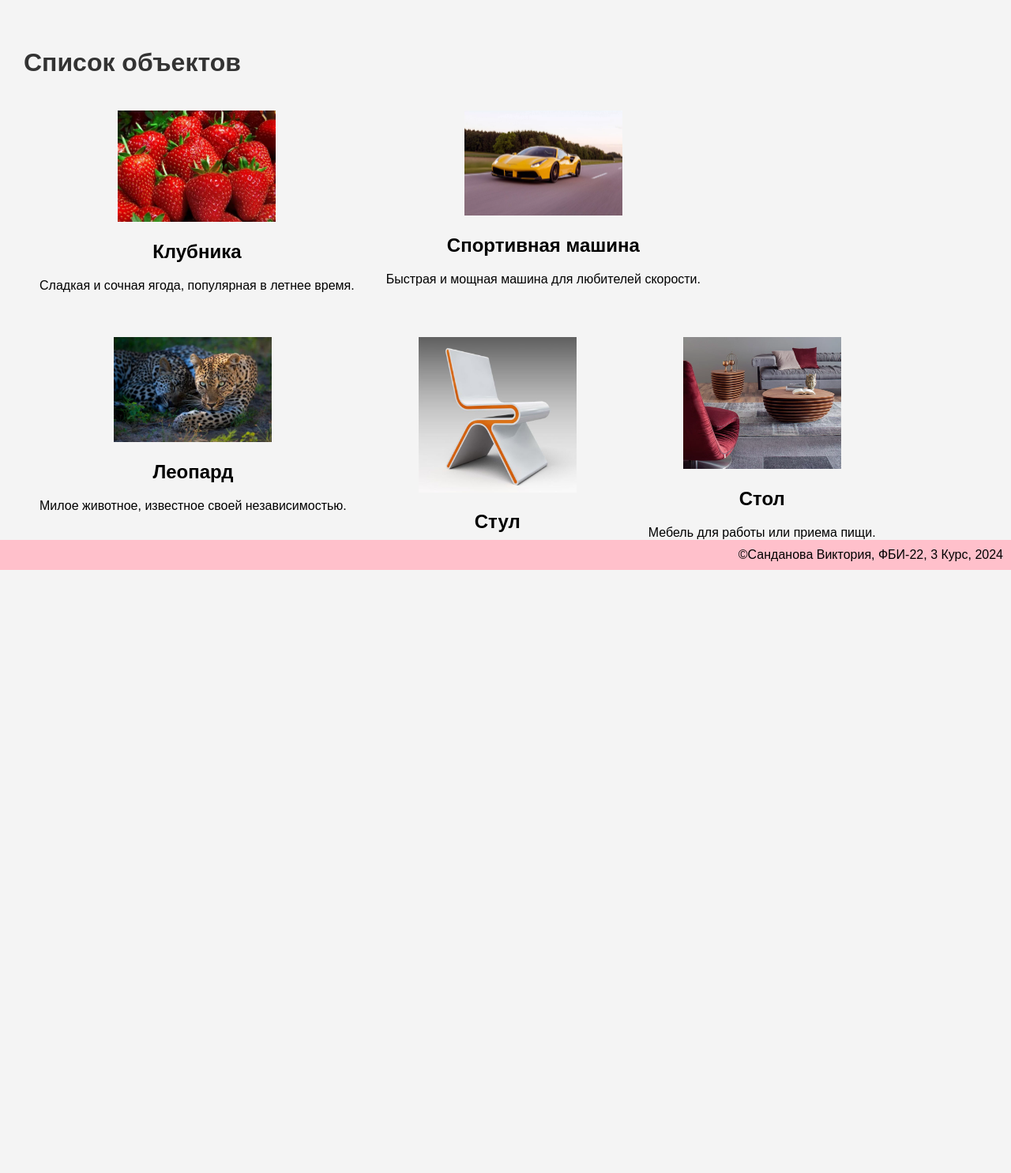
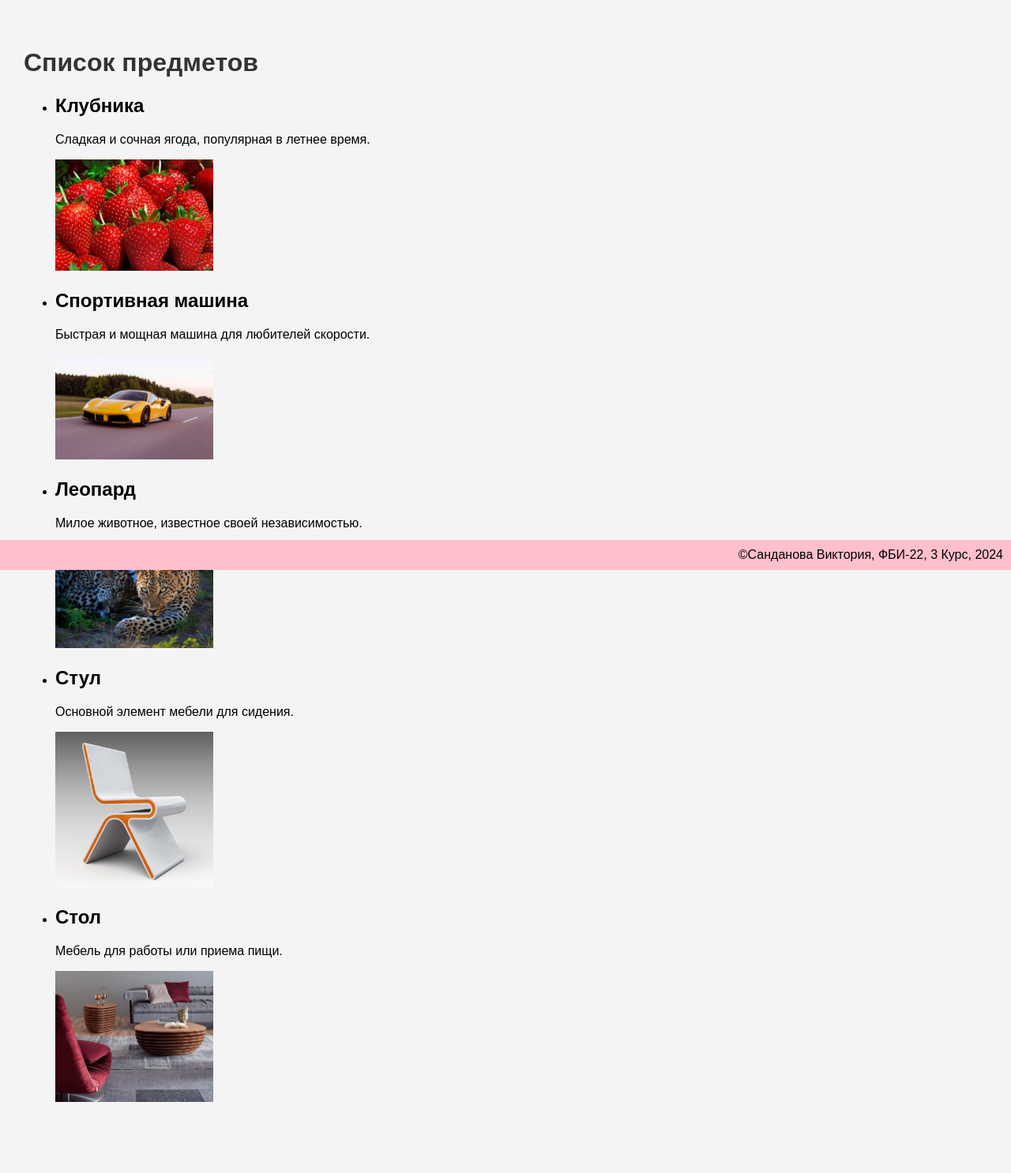
Before and after one commit to Azukoo/web-programming-labs-2, a Flask app: page /lab2/items in a window 1280 px wide. Shown: the part 78-1564 px from the top of the page at 79% size. Before the commit the page ends 800 px from the top, so only its background shows below. Run offline with Flask 3, Linux system fonts and the light colour scheme.

Commit message:
Предметы

```diff
--- a/templates/items.html
+++ b/templates/items.html
@@ -13,16 +13,16 @@
     </header>
 
     <main>
-        <h1>Список объектов</h1>
-    <div style="display: flex; flex-wrap: wrap;">
+        <h1>Список предметов</h1>
+    <ul>
         {% for item in items %}
-        <div style="margin: 20px; text-align: center;">
-            <img src="{{ item.image }}" alt="{{ item.name }}" style="width: 200px; height: auto;">
-            <h2>{{ item.name }}</h2>
-            <p>{{ item.description }}</p>
-        </div>
+            <li>
+                <h2>{{ item.name }}</h2>
+                <p>{{ item.description }}</p>
+                <img src="{{ item.image }}" alt="{{ item.name }}" style="width:200px;height:auto;">
+            </li>
         {% endfor %}
-    </div>
+    </ul>
     </main>
 
     <footer>
```
